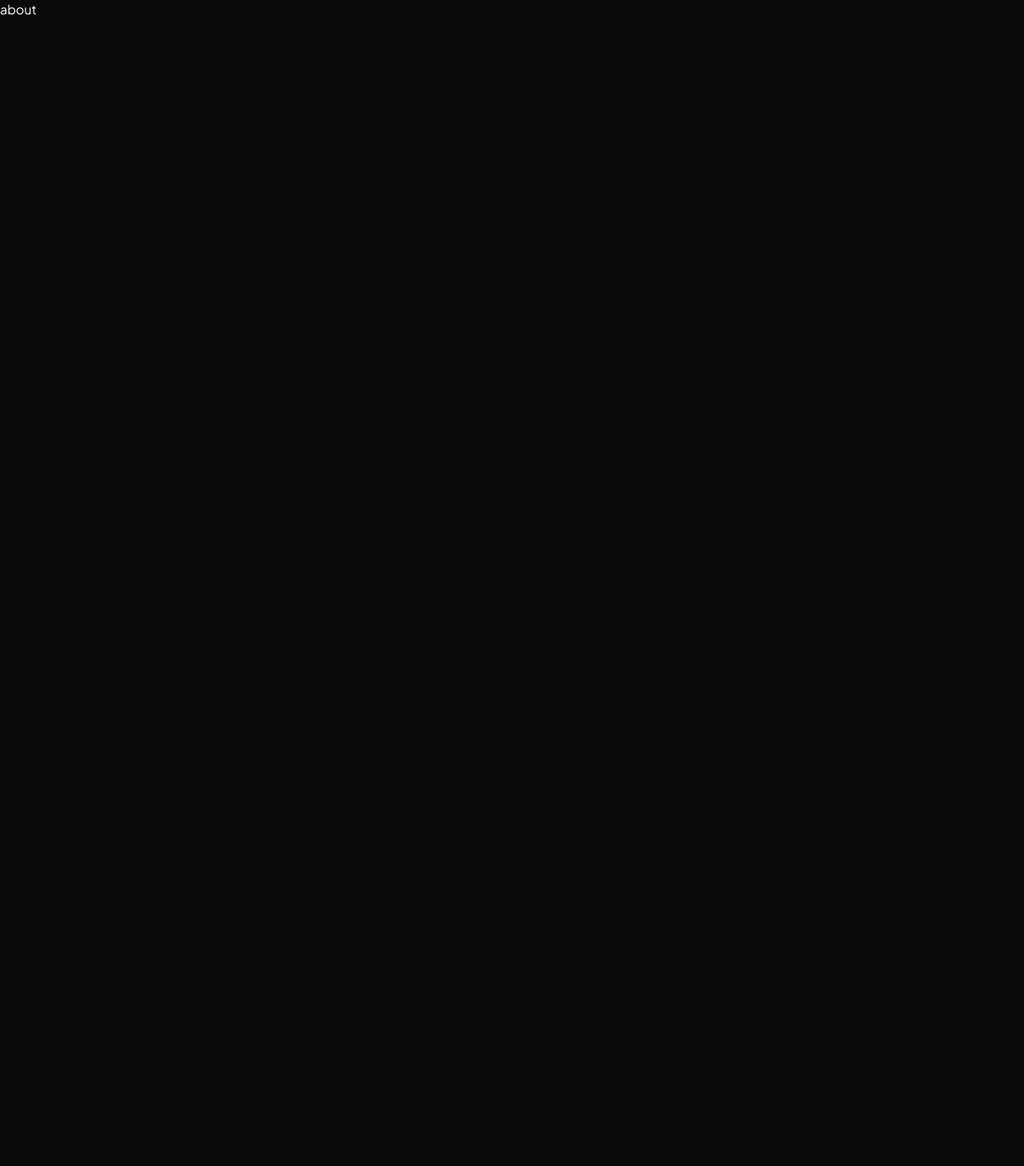
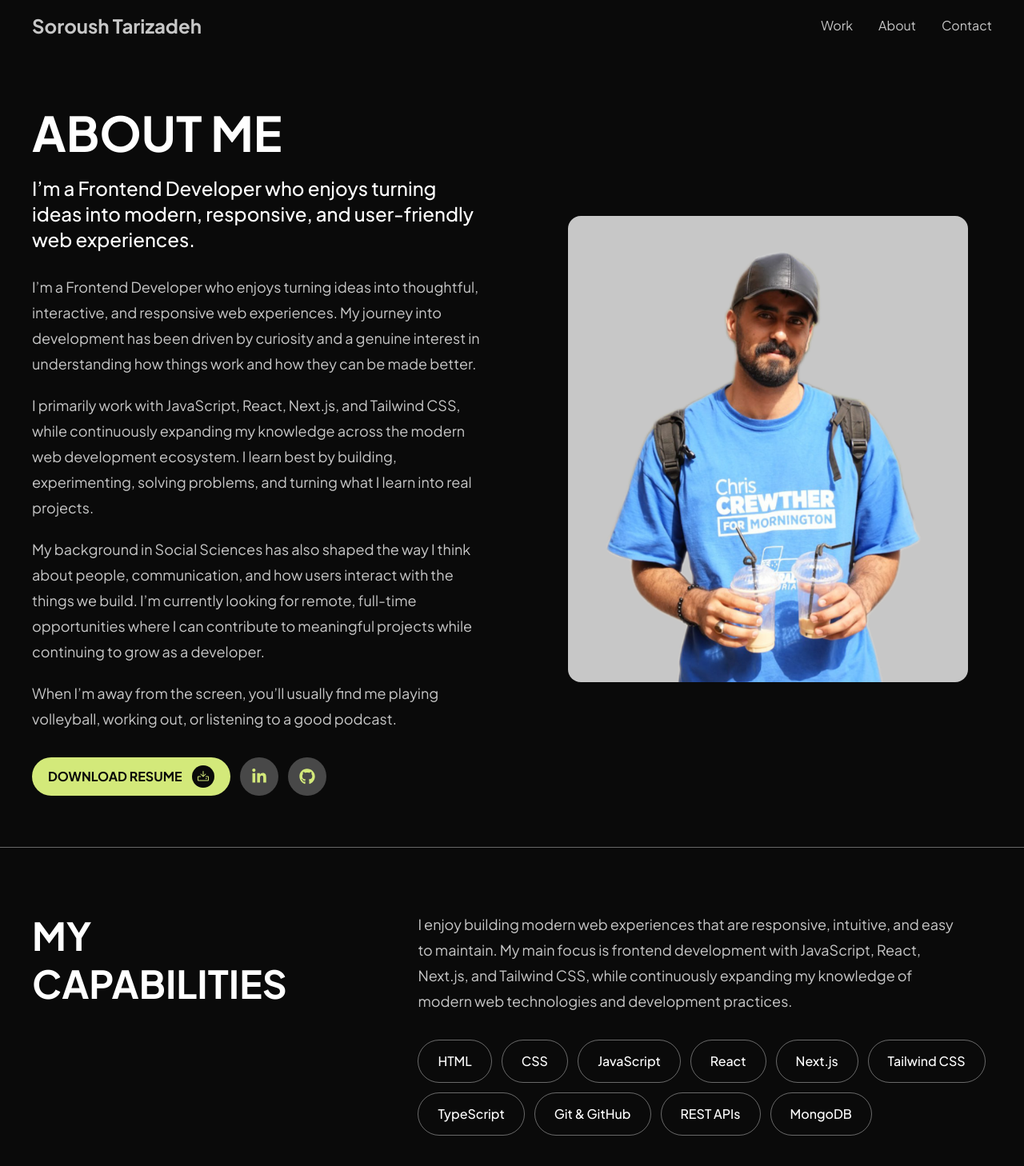
Before and after one commit to SoroushTarizade/portfolio, a Next.js app: page /about in a window 1280 px wide. Shown: the top 1458 px of the page at 80% size. Before the commit the page ends 800 px from the top, so only its background shows below. Built offline with nearby package versions, Linux system fonts and the light colour scheme.

Commit message:
feat: build about and capabilities sections

```diff
--- a/app/about/page.tsx
+++ b/app/about/page.tsx
@@ -1,9 +1,13 @@
 import React from 'react'
-
+import Header from '@/components/header/Header'
+import About from '@/components/about/About'
+import Capabilities from '@/components/about/Capabilities'
 export default function pagr() {
   return (
-    <div>
-      about
-    </div>
+    <>
+      <Header></Header>
+      <About></About>
+      <Capabilities></Capabilities>
+    </>
   )
 }
--- /dev/null
+++ b/components/about/About.tsx
@@ -0,0 +1,111 @@
+import Image from "next/image";
+import Link from "next/link";
+import { PiDownload } from "react-icons/pi";
+import { FaLinkedinIn } from "react-icons/fa";
+import { FaGithub } from "react-icons/fa6";
+
+export default function About() {
+  return (
+    <section className="w-full">
+      <div className="mx-auto grid w-full max-w-7xl grid-cols-1 gap-12 px-4 py-12 sm:px-6 md:px-8 md:py-16 min-[720px]:grid-cols-2 min-[720px]:items-center min-[720px]:gap-12 lg:gap-20 lg:px-10">
+
+        {/* Content */}
+        <div className="w-full">
+          <h1 className="text-4xl font-bold leading-tight text-foreground sm:text-5xl lg:text-6xl">
+            ABOUT ME
+          </h1>
+
+          <h2 className="mt-4 max-w-2xl text-xl font-medium leading-8 text-foreground sm:text-2xl">
+            I’m a Frontend Developer who enjoys turning ideas into modern,
+            responsive, and user-friendly web experiences.
+          </h2>
+
+          <div className="mt-7 space-y-5 text-base leading-8 text-text-secondary sm:text-lg">
+            <p>
+              I’m a Frontend Developer who enjoys turning ideas into
+              thoughtful, interactive, and responsive web experiences. My
+              journey into development has been driven by curiosity and a
+              genuine interest in understanding how things work and how they
+              can be made better.
+            </p>
+
+            <p>
+              I primarily work with JavaScript, React, Next.js, and Tailwind
+              CSS, while continuously expanding my knowledge across the modern
+              web development ecosystem. I learn best by building,
+              experimenting, solving problems, and turning what I learn into
+              real projects.
+            </p>
+
+            <p>
+              My background in Social Sciences has also shaped the way I think
+              about people, communication, and how users interact with the
+              things we build. I’m currently looking for remote, full-time
+              opportunities where I can contribute to meaningful projects
+              while continuing to grow as a developer.
+            </p>
+
+            <p>
+              When I’m away from the screen, you’ll usually find me playing
+              volleyball, working out, or listening to a good podcast.
+            </p>
+          </div>
+
+          {/* Actions */}
+          <div className="mt-8 flex flex-wrap items-center gap-3">
+            <Link
+              href="/resume.pdf"
+              target="_blank"
+              rel="noopener noreferrer"
+              className="group flex h-12 items-center gap-3 rounded-full bg-accent px-5 font-bold text-background transition-all duration-300 hover:scale-105 hover:bg-foreground"
+            >
+              <span>DOWNLOAD RESUME</span>
+
+              <span className="flex h-7 w-7 items-center justify-center rounded-full bg-background transition-transform duration-300 group-hover:rotate-12">
+                <PiDownload className="h-4 w-4 text-accent" />
+              </span>
+            </Link>
+
+            <Link
+              href="https://www.linkedin.com/in/soroush-tarizadeh/"
+              target="_blank"
+              rel="noopener noreferrer"
+              aria-label="LinkedIn"
+              className="flex h-12 w-12 items-center justify-center rounded-full bg-background-secondary text-accent transition-all duration-300 hover:-translate-y-1 hover:bg-accent hover:text-background"
+            >
+              <FaLinkedinIn className="text-xl" />
+            </Link>
+
+            <Link
+              href="https://github.com/SoroushTarizade"
+              target="_blank"
+              rel="noopener noreferrer"
+              aria-label="GitHub"
+              className="flex h-12 w-12 items-center justify-center rounded-full bg-background-secondary text-accent transition-all duration-300 hover:-translate-y-1 hover:bg-accent hover:text-background"
+            >
+              <FaGithub className="text-xl" />
+            </Link>
+          </div>
+        </div>
+
+        {/* Image */}
+        <div className="mx-auto w-full max-w-[343px] min-[720px]:max-w-[360px] lg:max-w-[500px]">
+          <div className="relative flex aspect-[343/400] w-full items-end justify-center overflow-hidden rounded-2xl bg-text-secondary">
+            <Image
+              src="/images/photo-4.png"
+              alt="Soroush Tarizadeh"
+              fill
+              priority
+              sizes="
+                (max-width: 719px) 343px,
+                (max-width: 1023px) 360px,
+                500px
+              "
+              className="object-contain object-bottom scale-180"
+            />
+          </div>
+        </div>
+      </div>
+    </section>
+  );
+}
--- a/components/about/Capabilities.tsx
+++ b/components/about/Capabilities.tsx
@@ -0,0 +1,68 @@
+import React from "react";
+
+const capabilities = [
+  "HTML",
+  "CSS",
+  "JavaScript",
+  "React",
+  "Next.js",
+  "Tailwind CSS",
+  "TypeScript",
+  "Git & GitHub",
+  "REST APIs",
+  "MongoDB",
+];
+
+export default function Capabilities() {
+  return (
+    <section className="w-full border-t border-text-secondary/50">
+      <div className="mx-auto w-full max-w-7xl px-4 py-14 sm:px-6 md:px-8 md:py-16 lg:px-10 lg:py-20">
+        <div className="grid gap-10 min-[720px]:grid-cols-[0.8fr_1.2fr] min-[720px]:gap-16 lg:grid-cols-[0.7fr_1.3fr] lg:gap-24">
+
+          {/* Heading */}
+          <div>
+            <h2 className="text-3xl font-bold leading-tight sm:text-4xl lg:text-5xl">
+              MY CAPABILITIES
+            </h2>
+          </div>
+
+          {/* Content */}
+          <div>
+            <p className="max-w-2xl text-base leading-8 text-text-secondary sm:text-lg">
+              I enjoy building modern web experiences that are responsive,
+              intuitive, and easy to maintain. My main focus is frontend
+              development with JavaScript, React, Next.js, and Tailwind CSS,
+              while continuously expanding my knowledge of modern web
+              technologies and development practices.
+            </p>
+
+            {/* Skills */}
+            <div className="mt-8 flex flex-wrap gap-3">
+              {capabilities.map((capability) => (
+                <span
+                  key={capability}
+                  className="
+                    rounded-full
+                    border border-text-secondary/50
+                    px-5 py-3
+                    text-sm font-medium
+                    text-foreground
+                    transition-all duration-300
+                    hover:-translate-y-1
+                    hover:border-accent
+                    hover:bg-accent
+                    hover:text-background
+                    sm:px-6 sm:py-3.5
+                    sm:text-base
+                  "
+                >
+                  {capability}
+                </span>
+              ))}
+            </div>
+          </div>
+        </div>
+      </div>
+    </section>
+  );
+}
```
